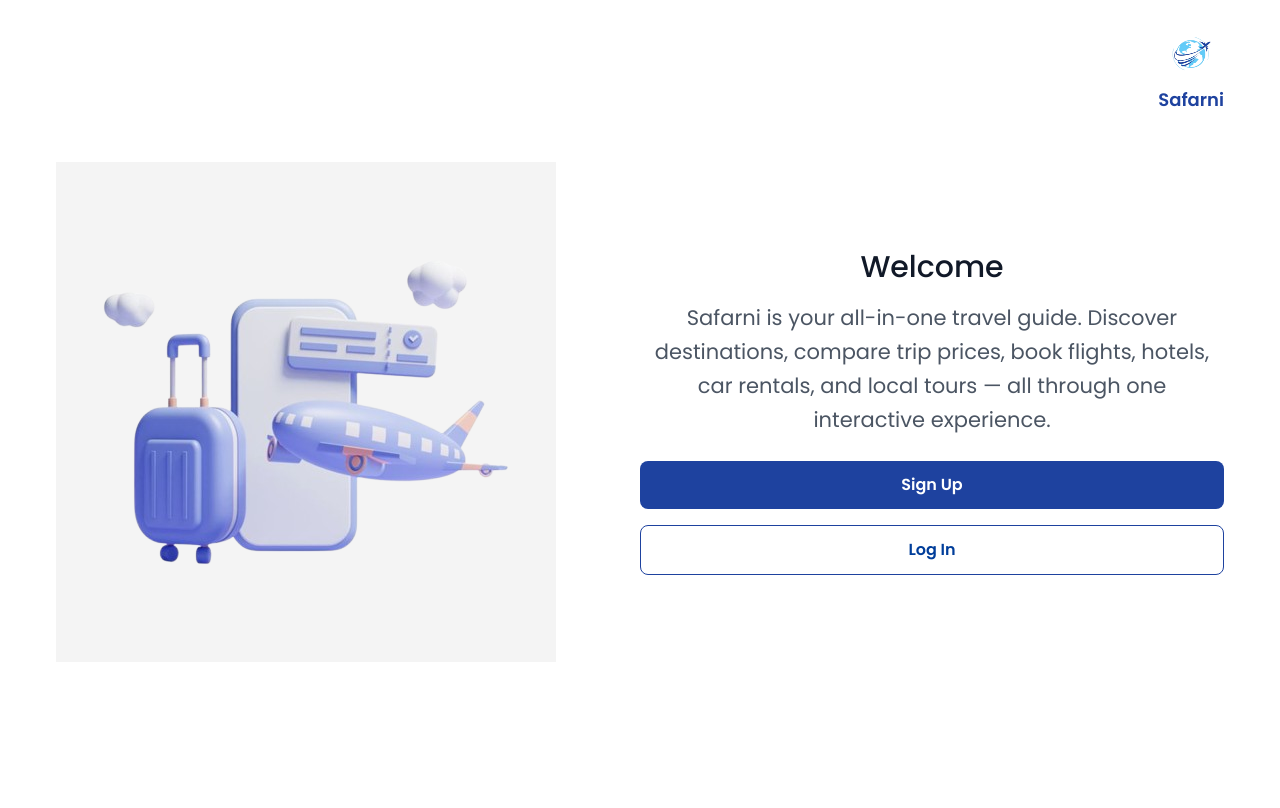
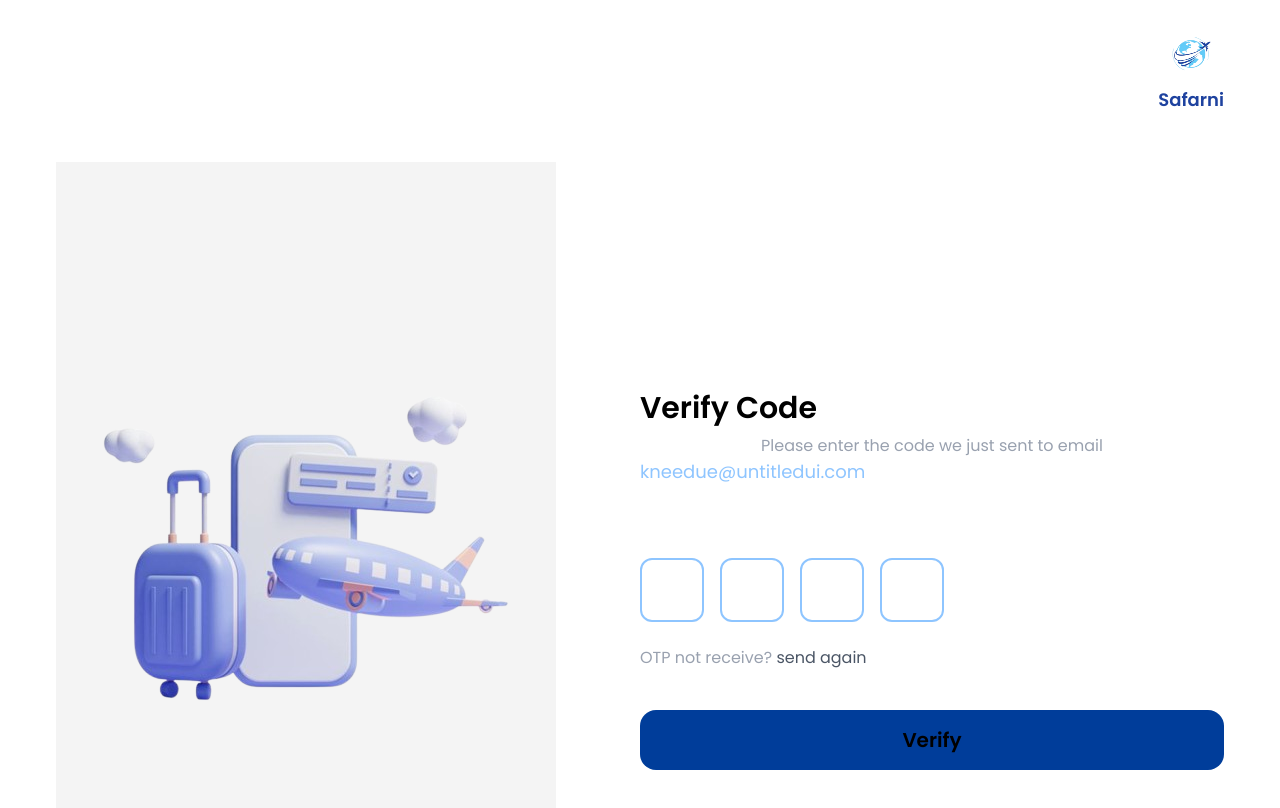
Before and after one commit to Huma-volve/R7-React-safarni, a React (Vite) app: page /OTP in a window 1280 px wide. Shown: the top 808 px of the page. Built offline with nearby package versions, Linux system fonts and the light colour scheme.

Commit message:
add authentication pages

```diff
--- a/src/components/logo.tsx
+++ b/src/components/logo.tsx
@@ -3,7 +3,7 @@ export default function Logo() {
     return (
         <div className="flex flex-col items-center">
             <img className="w-[65px] h-[62px] " src={`${logoImage}`} alt="" />
-            <h2 className="font-semibold text-lg text-[#1E429F]">Safarni</h2>
+            <h2 className="font-semibold text-lg text-main-color">Safarni</h2>
         </div>
     )
 }
--- a/src/index.css
+++ b/src/index.css
@@ -3,6 +3,9 @@
 @import "tailwindcss";
 
 @theme {
+  --color-main-color: #1E429F;
+  --color-text-color: #6B7280;
+  --color-heading-color: #111928;
   --color-dark-blue: oklch(0.09 0.03 240);
   --color-gray-700: oklch(0.42 0.01 230);
   --color-blue-900: oklch(0.22 0.15 243);
--- a/src/page/ChangePassword/ChangePassword.tsx
+++ b/src/page/ChangePassword/ChangePassword.tsx
@@ -1,30 +1,102 @@
 import image from "../../assets/getStarted.png"
-export default function GetStarted() {
+import React, { useState } from "react";
+
+
+export default function ChangePassword() {
+    const [password, setPassword] = useState("");
+    const [confirm, setConfirm] = useState("");
+
+    const validations = {
+        length: password.length >= 8,
+        special: /[!@#$%^&*(),.?":{}|<>]/.test(password),
+    };
     return (
         <>
             <div className=" bg-[#F4F4F4]">
                 <img src={image} alt="" />
             </div>
             <div className="sm:w-1/2 ">
-                {/* Main Content */}
-                <div className="flex flex-col items-center ">
-                    <h1 className="text-3xl font-medium text-[#111928] mb-4">Welcome</h1>
-                    <p className="text-[#4B5563] font-normal mb-6 leading-relaxed text-[21px] text-center">
-                        Safarni is your all-in-one travel guide. Discover destinations, compare trip
-                        prices, book flights, hotels, car rentals, and local tours — all through one
-                        interactive experience.
-                    </p>
+                {/* Icon */}
+                <div className="mb-6">
+                    <svg
+                        className="w-10 h-10 text-white/80"
+                        fill="none"
+                        stroke="currentColor"
+                        strokeWidth="2"
+                        viewBox="0 0 24 24"
+                    >
+                        <path d="M6 10V7a6 6 0 1112 0v3" />
+                        <rect x="4" y="10" width="16" height="12" rx="2" />
+                    </svg>
                 </div>
 
-                {/* Buttons */}
-                <div className="flex flex-col gap-4">
-                    <button className="bg-[#1E429F] cursor-pointer hover:bg-blue-800 text-white font-semibold py-3 rounded-lg transition">
-                        Sign Up
-                    </button>
-                    <button className="border border-[#1E429F] cursor-pointer text-blue-600 font-semibold py-3 rounded-lg hover:bg-[#1E429F] hover:text-white transition">
-                        Log In
-                    </button>
+                {/* Title */}
+                <h1 className="text-3xl font-semibold mb-2 capitalize">set new password</h1>
+
+                <p className="text-gray-400 text-center mb-8">
+                    Your New Password Must be Different to <br />
+                    Previously Used Password
+                </p>
+
+                {/* Password Field */}
+                <label className="block w-full text-gray-300 mb-1">Password</label>
+                <div className="w-full bg-white text-black rounded-xl flex items-center px-4 h-14 mb-4">
+                    <svg
+                        className="w-5 h-5 text-gray-600 mr-2"
+                        fill="none"
+                        stroke="currentColor"
+                        strokeWidth="2"
+                        viewBox="0 0 24 24"
+                    >
+                        <path d="M6 10V7a6 6 0 1112 0v3" />
+                        <rect x="4" y="10" width="16" height="12" rx="2" />
+                    </svg>
+                    <input
+                        type="password"
+                        placeholder="************"
+                        value={password}
+                        onChange={(e) => setPassword(e.target.value)}
+                        className="w-full outline-none text-lg"
+                    />
                 </div>
+
+                {/* Confirm Password Field */}
+                <label className="block w-full text-gray-300 mb-1">Confirm Password</label>
+                <div className="w-full bg-white text-black rounded-xl flex items-center px-4 h-14 mb-4">
+                    <svg
+                        className="w-5 h-5 text-gray-600 mr-2"
+                        fill="none"
+                        stroke="currentColor"
+                        strokeWidth="2"
+                        viewBox="0 0 24 24"
+                    >
+                        <path d="M6 10V7a6 6 0 1112 0v3" />
+                        <rect x="4" y="10" width="16" height="12" rx="2" />
+                    </svg>
+                    <input
+                        type="password"
+                        placeholder="************"
+                        value={confirm}
+                        onChange={(e) => setConfirm(e.target.value)}
+                        className="w-full outline-none text-lg"
+                    />
+                </div>
+
+                {/* Requirements */}
+                <div className="w-full space-y-3 mt-4 mb-8">
+                    <Requirement text="Must Be At Least 8 Characters" ok={validations.length} />
+                    <Requirement text="Must Contain One Special Character" ok={validations.special} />
+                </div>
+
+                {/* Reset Button */}
+                <button className="w-full bg-blue-600 text-xl font-semibold py-4 rounded-2xl">
+                    Reset Password
+                </button>
+
+                {/* Back To Login */}
+                <button className="mt-6 text-gray-400 flex items-center gap-1">
+                    <span className="text-2xl">←</span> Back To Log In
+                </button>
             </div>
 
         </>
--- a/src/page/ForgetPassword/ForgetPassword.tsx
+++ b/src/page/ForgetPassword/ForgetPassword.tsx
@@ -1,30 +1,51 @@
-import image from "../../assets/getStarted.png"
+import image from "../../assets/forgetpassword.png"
+import { Mail, KeyRound } from "lucide-react";
+
 export default function GetStarted() {
     return (
         <>
-            <div className=" bg-[#F4F4F4]">
-                <img src={image} alt="" />
+            <div className=" bg-[#F4F4F4] h-[772px] flex justify-center items-center">
+                <img src={image} className=" object-cover" alt="" />
             </div>
             <div className="sm:w-1/2 ">
                 {/* Main Content */}
-                <div className="flex flex-col items-center ">
-                    <h1 className="text-3xl font-medium text-[#111928] mb-4">Welcome</h1>
-                    <p className="text-[#4B5563] font-normal mb-6 leading-relaxed text-[21px] text-center">
-                        Safarni is your all-in-one travel guide. Discover destinations, compare trip
-                        prices, book flights, hotels, car rentals, and local tours — all through one
-                        interactive experience.
-                    </p>
+                {/* Icon */}
+                <div className="mb-4 flex justify-center">
+                    <KeyRound size={40} className="text-gray-400 " />
                 </div>
 
-                {/* Buttons */}
-                <div className="flex flex-col gap-4">
-                    <button className="bg-[#1E429F] cursor-pointer hover:bg-blue-800 text-white font-semibold py-3 rounded-lg transition">
-                        Sign Up
+                {/* Title */}
+                <h1 className="text-2xl font-bold text-gray-900 mb-2 text-center">
+                    Forgot Password?
+                </h1>
+
+                <p className="text-gray-500 text-center text-sm mb-10">
+                    please enter your email to reset that password
+                </p>
+
+                {/* Form */}
+                <form className="w-full  flex flex-col gap-6">
+                    {/* Email */}
+                    <div>
+                        <label className="block text-sm text-gray-300 mb-2">Email</label>
+                        <div className="flex items-center border border-gray-500 rounded-md px-3 py-2 bg-white">
+                            <Mail size={18} className="text-gray-500 mr-2" />
+                            <input
+                                type="email"
+                                placeholder="kneeDue@untitledui.com"
+                                className="w-full bg-transparent outline-none text-gray-800 placeholder-gray-500"
+                            />
+                        </div>
+                    </div>
+
+                    {/* Reset Button */}
+                    <button
+                        type="submit"
+                        className="w-full bg-main-color hover:bg-blue-800 text-white font-semibold py-3 rounded-lg transition"
+                    >
+                        Reset Password
                     </button>
-                    <button className="border border-[#1E429F] cursor-pointer text-blue-600 font-semibold py-3 rounded-lg hover:bg-[#1E429F] hover:text-white transition">
-                        Log In
-                    </button>
-                </div>
+                </form>
             </div>
 
         </>
--- a/src/page/GetStarted/GetStarted.tsx
+++ b/src/page/GetStarted/GetStarted.tsx
@@ -3,13 +3,13 @@ import image from "../../assets/getStarted.png"
 export default function GetStarted() {
     return (
         <>
-            <div className=" bg-[#F4F4F4]">
+            <div className=" bg-[#F4F4F4] h-[772px] flex justify-center items-center">
                 <img src={image} alt="" />
             </div>
             <div className="sm:w-1/2 ">
                 {/* Main Content */}
                 <div className="flex flex-col items-center ">
-                    <h1 className="text-3xl font-medium text-[#111928] mb-4">Welcome</h1>
+                    <h1 className="text-3xl font-medium text-text-color mb-4">Welcome</h1>
                     <p className="text-[#4B5563] font-normal mb-6 leading-relaxed text-[21px] text-center">
                         Safarni is your all-in-one travel guide. Discover destinations, compare trip
                         prices, book flights, hotels, car rentals, and local tours — all through one
@@ -19,10 +19,10 @@ export default function GetStarted() {
 
                 {/* Buttons */}
                 <div className="flex flex-col gap-4">
-                    <Link to="/signup" className="bg-[#1E429F]  text-center cursor-pointer border hover:text-[#1E429F] hover:border-[#1E429F] hover:bg-transparent text-white font-semibold py-3 rounded-lg transition">
+                    <Link to="/signup" className="bg-main-color text-center cursor-pointer border hover:text-main-color hover:border-main-color hover:bg-transparent text-white font-semibold py-3 rounded-lg transition">
                         Sign Up
                     </Link>
-                    <Link to="/login" className="border text-center border-[#1E429F] cursor-pointer text-blue-600 font-semibold py-3 rounded-lg hover:bg-[#1E429F] hover:text-white transition">
+                    <Link to="/login" className="border text-center border-main-colorcursor-pointer text-blue-600 font-semibold py-3 rounded-lg hover:bg-main-color hover:text-white transition">
                         Log In
                     </Link>
                 </div>
--- a/src/page/OTP/OTP.tsx
+++ b/src/page/OTP/OTP.tsx
@@ -1,30 +1,114 @@
 import image from "../../assets/getStarted.png"
+import { useState, useRef, useEffect } from "react";
+
 export default function OTP() {
+
+    const [otp, setOtp] = useState(["", "", "", ""]);
+    const inputsRef = useRef([]);
+    const [timer, setTimer] = useState(30);
+
+    // countdown
+    useEffect(() => {
+        if (timer === 0) return;
+        const interval = setInterval(() => setTimer((t) => t - 1), 1000);
+        return () => clearInterval(interval);
+    }, [timer]);
+
+    const handleChange = (value, index) => {
+        if (/^[0-9]$/.test(value)) {
+            const newOtp = [...otp];
+            newOtp[index] = value;
+            setOtp(newOtp);
+
+            // auto focus next
+            if (index < 3) {
+                inputsRef.current[index + 1].focus();
+            }
+        } else if (value === "") {
+            // allow deleting
+            const newOtp = [...otp];
+            newOtp[index] = "";
+            setOtp(newOtp);
+        }
+    };
+
+    const handleKeyDown = (e, index) => {
+        if (e.key === "Backspace" && !otp[index] && index > 0) {
+            inputsRef.current[index - 1].focus();
+        }
+    };
+
+    const resend = () => {
+        setTimer(30);
+        console.log("OTP resend request...");
+    };
     return (
         <>
-            <div className=" bg-[#F4F4F4]">
+            <div className=" bg-[#F4F4F4] h-[772px] flex justify-center items-center">
                 <img src={image} alt="" />
             </div>
             <div className="sm:w-1/2 ">
                 {/* Main Content */}
-                <div className="flex flex-col items-center ">
-                    <h1 className="text-3xl font-medium text-[#111928] mb-4">Welcome</h1>
-                    <p className="text-[#4B5563] font-normal mb-6 leading-relaxed text-[21px] text-center">
-                        Safarni is your all-in-one travel guide. Discover destinations, compare trip
-                        prices, book flights, hotels, car rentals, and local tours — all through one
-                        interactive experience.
-                    </p>
+                {/* icon */}
+                <div className="mb-6">
+                    <svg
+                        className="w-10 h-10 text-white/80"
+                        fill="none"
+                        stroke="currentColor"
+                        strokeWidth="2"
+                        viewBox="0 0 24 24"
+                    >
+                        <path d="M4 4h16v16H4z" />
+                        <path d="M22 6l-10 7L2 6" />
+                    </svg>
                 </div>
 
-                {/* Buttons */}
-                <div className="flex flex-col gap-4">
-                    <button className="bg-[#1E429F] cursor-pointer hover:bg-blue-800 text-white font-semibold py-3 rounded-lg transition">
-                        Sign Up
+                <h1 className="text-3xl font-semibold mb-2">Verify Code</h1>
+
+                <p className="text-gray-400 text-center">
+                    Please enter the code we just sent to email
+                </p>
+
+                <p className="text-blue-300 text-lg mb-4">kneedue@untitledui.com</p>
+
+                {/* timer */}
+                <div className="text-2xl font-semibold mb-6 text-white/80">
+                    00:{timer < 10 ? `0${timer}` : timer}
+                </div>
+
+                {/* OTP Inputs */}
+                <div className="flex gap-4 mb-6">
+                    {otp.map((digit, index) => (
+                        <input
+                            key={index}
+                            ref={(el) => (inputsRef.current[index] = el)}
+                            type="text"
+                            maxLength="1"
+                            value={digit}
+                            onChange={(e) => handleChange(e.target.value, index)}
+                            onKeyDown={(e) => handleKeyDown(e, index)}
+                            className="w-16 h-16 rounded-xl bg-white text-black text-3xl font-semibold text-center outline-none border-2 border-blue-300 focus:border-blue-500"
+                        />
+                    ))}
+                </div>
+
+                {/* resend link */}
+                <p className="text-gray-400 mb-6">
+                    OTP not receive?{" "}
+                    <button
+                        onClick={resend}
+                        disabled={timer !== 0}
+                        className={`${timer === 0 ? "text-blue-400 underline" : "text-gray-600"
+                            }`}
+                    >
+                        send again
                     </button>
-                    <button className="border border-[#1E429F] cursor-pointer text-blue-600 font-semibold py-3 rounded-lg hover:bg-[#1E429F] hover:text-white transition">
-                        Log In
-                    </button>
-                </div>
+                </p>
+
+                {/* verify button */}
+                <button className="bg-blue-600 w-full py-4 rounded-2xl text-xl font-semibold mt-4">
+                    Verify
+                </button>
             </div>
 
         </>
```
Also changed, not shown: src/page/Login/Login.tsx (+7 -7 lines), src/page/Signup/SignUp.tsx (+12 -11 lines), src/assets/forgetpassword.png.
